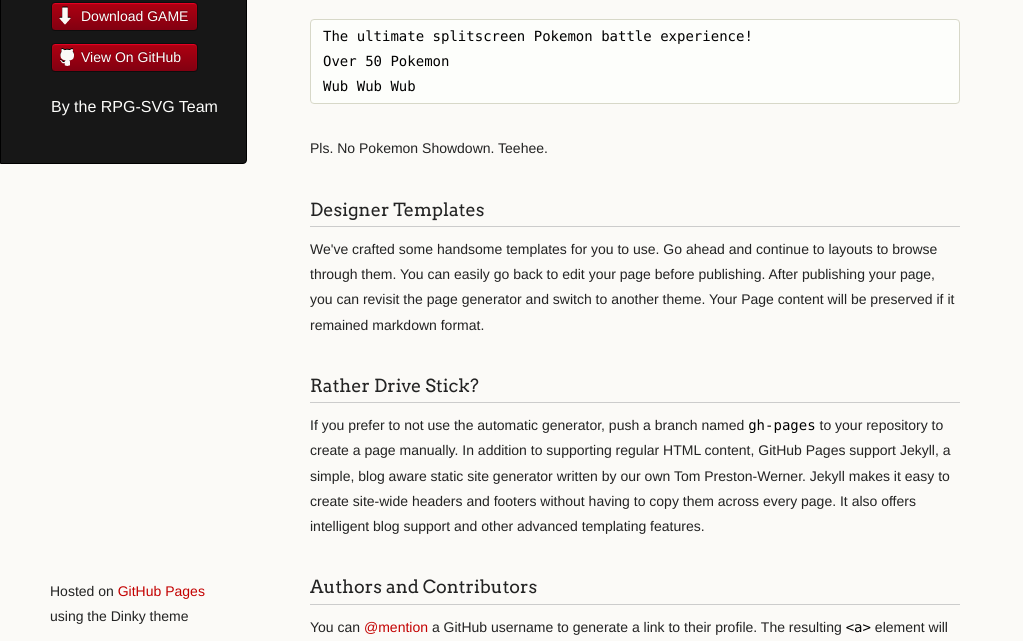
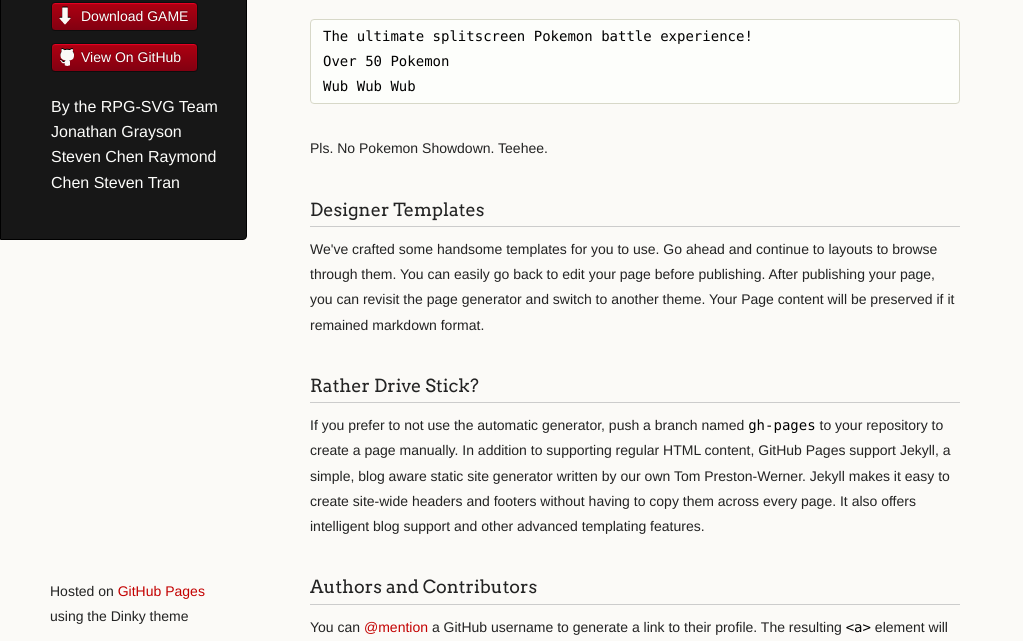
Before and after one commit to jgrayson676/RPG-SVG, a plain HTML site: page index.html in a window 1280 px wide. Shown: the part 139-780 px from the top of the page, without its empty margins (0-1023 px from the left). Drawn offline with Linux system fonts and the light colour scheme.

Commit message:
Update index.html

```diff
--- a/index.html
+++ b/index.html
@@ -25,7 +25,12 @@
           <li><a class="buttons github" href="https://github.com/jgrayson676/RPG-SVG">View On GitHub</a></li>
         </ul>
 
-        <p class="header">By the RPG-SVG Team</p>
+        <p class="header">By the RPG-SVG Team
+        	Jonathan Grayson
+        	Steven Chen
+        	Raymond Chen
+        	Steven Tran
+        </p>
 
 
       </header>
```
